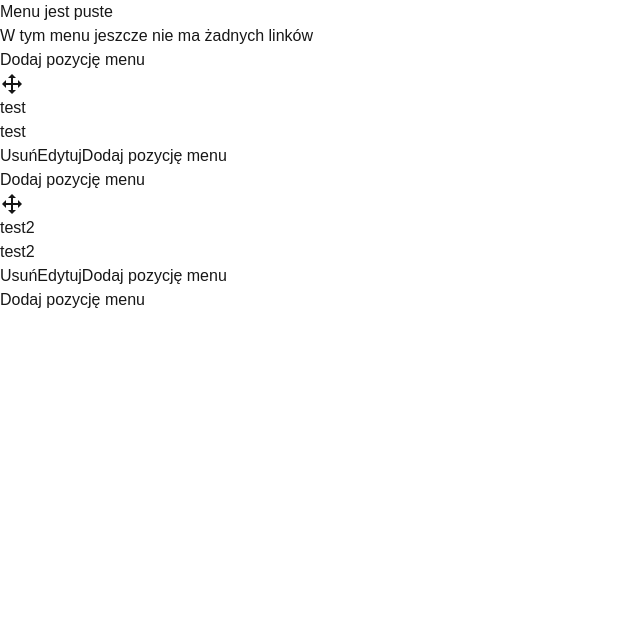
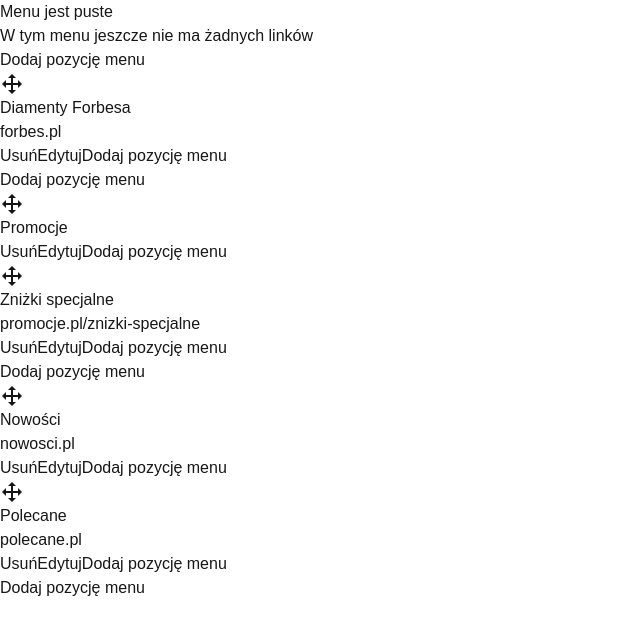
Before and after one commit to SebastianJedrak/droplo-recruitment-task, a Next.js app: page / in a window 1280 px wide. Shown: the top 634 px of the page, without its empty margins (0-640 px from the left). Built offline with nearby package versions, Linux system fonts and the light colour scheme.

Commit message:
refactor(context): refactored types for data structure

```diff
--- a/src/app/context/AppContext.tsx
+++ /dev/null
@@ -1,35 +0,0 @@
-"use client";
-
-import React, { createContext, useContext, useState, ReactNode } from "react";
-
-interface AppContextType {
-  menus: any;
-  setMenus: React.Dispatch<React.SetStateAction<any>>;
-}
-
-const AppContext = createContext<AppContextType | undefined>(undefined);
-
-export const AppProvider: React.FC<{ children: ReactNode }> = ({
-  children,
-}) => {
-  const [menus, setMenus] = useState<
-    { id: string; menuItems: [{ id: string; label: string; url: string }] }[]
-  >([
-    { id: "1", menuItems: [{ id: "11", label: "test", url: "test" }] },
-    { id: "2", menuItems: [{ id: "12", label: "test2", url: "test2" }] },
-  ]);
-
-  return (
-    <AppContext.Provider value={{ menus, setMenus }}>
-      {children}
-    </AppContext.Provider>
-  );
-};
-
-export const useAppContext = (): AppContextType => {
-  const context = useContext(AppContext);
-  if (!context) {
-    throw new Error("useAppContext must be used within an AppProvider");
-  }
-  return context;
-};
--- a/src/app/layout.tsx
+++ b/src/app/layout.tsx
@@ -1,6 +1,6 @@
 import type { Metadata } from "next";
 import "./globals.css";
-import { AppProvider } from "./context/AppContext";
+import { AppProvider } from "../context/AppContext";
 
 export const metadata: Metadata = {
   title: "Create Next App",
--- a/src/app/page.tsx
+++ b/src/app/page.tsx
@@ -3,8 +3,9 @@
 import MenuCard from "@/components/MenuCard";
 import EditMenuItem from "@/components/EditMenuItem";
 import AddMenuItem from "@/components/AddMenuItem";
-import { useAppContext } from "./context/AppContext";
+import { useAppContext } from "../context/AppContext";
 import { useState } from "react";
+import { MenuType } from "@/types/menu";
 
 export default function Home() {
   const { menus, setMenus } = useAppContext();
@@ -23,8 +24,8 @@
       {newMenuForms.map((menuForm) => (
         <EditMenuItem key={menuForm.id} id={menuForm.id} />
       ))}
-      {menus.map((menus: any, index: any) => (
-        <MenuCard key={index} menu={menus}/>
+      {menus.map((menu: MenuType) => (
+        <MenuCard key={menu.id} menu={menu} />
       ))}
     </>
   );
--- a/src/components/EditMenuItem.tsx
+++ b/src/components/EditMenuItem.tsx
@@ -9,7 +9,7 @@
 import { RiDeleteBin6Line } from "react-icons/ri";
 import InputLabel from "./forms/InputLabel";
 import InputUrl from "./forms/InputUrl";
-import { useAppContext } from "@/app/context/AppContext";
+import { useAppContext } from "@/context/AppContext";
 
 const schema = z.object({
   label: z.string().min(1, "Nazwa jest wymagane"),
@@ -34,7 +34,10 @@
   const onSubmit: SubmitHandler<FormFields> = (data) => {
     setMenus((menus: any) => [
       ...menus,
-      { id: String(menus.length), menuItems: [{...data, id: String(menus.length)}] },
+      {
+        id: String(menus.length),
+        menuItems: [{ ...data, id: String(menus.length) }],
+      },
     ]);
   };
 
--- a/src/components/MenuCard.tsx
+++ b/src/components/MenuCard.tsx
@@ -2,29 +2,17 @@
 import MenuItem from "./MenuItem";
 import Button from "./UI/Button";
 import Card from "./UI/Card";
+import { MenuType } from "@/types/menu";
 
 interface MenuCardType {
-  menu: any;
+  menu: MenuType;
 }
 
-const MenuCard: React.FC<MenuCardType> = ({menu}) => {
-  console.log(menu)
-  const menuList = [
-    {
-      id: "1",
-      title: "Promocje",
-      link: "/promocje",
-    },
-    {
-      id: "2",
-      title: "Diamenty forbesa",
-      link: "/diamenty-forbesa",
-    },
-  ];
+const MenuCard: React.FC<MenuCardType> = ({ menu }) => {
   return (
     <Card backgroundColor="white">
       <ul>
-        {menu.menuItems.map((item: any) => (
+        {menu.subItems?.map((item) => (
           <MenuItem key={item.id} label={item.label} url={item.url} />
         ))}
       </ul>
--- /dev/null
+++ b/src/context/AppContext.tsx
@@ -0,0 +1,94 @@
+"use client";
+
+import React, { createContext, useContext, useState, ReactNode } from "react";
+import { MenusType } from "@/types/menu";
+
+interface AppContextType {
+  menus: any;
+  setMenus: React.Dispatch<React.SetStateAction<any>>;
+}
+
+const AppContext = createContext<AppContextType | undefined>(undefined);
+
+const sampleMenus: MenusType = [
+  {
+    id: "1",
+    subItems: [
+      {
+        id: "1-1",
+        label: "Diamenty Forbesa",
+        url: "forbes.pl",
+      },
+    ],
+  },
+  {
+    id: "2",
+    subItems: [
+      {
+        id: "2-1",
+        label: "Promocje",
+        url: "",
+        subItems: [
+          {
+            id: "2-1-1",
+            label: "Ostatnie 7 dni",
+            url: "promocje.pl/ostatnie-7-dni",
+          },
+          {
+            id: "2-1-2",
+            label: "Najpopularniejsze",
+            url: "promocje.pl/najpopularniejsze",
+          },
+        ],
+      },
+      {
+        id: "2-2",
+        label: "Zniżki specjalne",
+        url: "promocje.pl/znizki-specjalne",
+      },
+    ],
+  },
+  {
+    id: "3",
+    subItems: [
+      {
+        id: "3-1",
+        label: "Nowości",
+        url: "nowosci.pl",
+      },
+      {
+        id: "3-2",
+        label: "Polecane",
+        url: "polecane.pl",
+        subItems: [
+          {
+            id: "3-2-1",
+            label: "Dla Ciebie",
+            url: "polecane.pl/dla-ciebie",
+          },
+        ],
+      },
+    ],
+  },
+];
+
+
+export const AppProvider: React.FC<{ children: ReactNode }> = ({
+  children,
+}) => {
+  const [menus, setMenus] = useState<MenusType>(sampleMenus);
+
+  return (
+    <AppContext.Provider value={{ menus, setMenus }}>
+      {children}
+    </AppContext.Provider>
+  );
+};
+
+export const useAppContext = (): AppContextType => {
+  const context = useContext(AppContext);
+  if (!context) {
+    throw new Error("useAppContext must be used within an AppProvider");
+  }
+  return context;
+};
--- /dev/null
+++ b/src/types/menu.ts
@@ -0,0 +1,10 @@
+export interface MenuItemType {
+  id: string;
+  label: string;
+  url: string;
+  subItems?: MenuItemType[];
+}
+
+export type MenuType = { id: string; subItems?: MenuItemType[] };
+
+export type MenusType = MenuType[];
```
